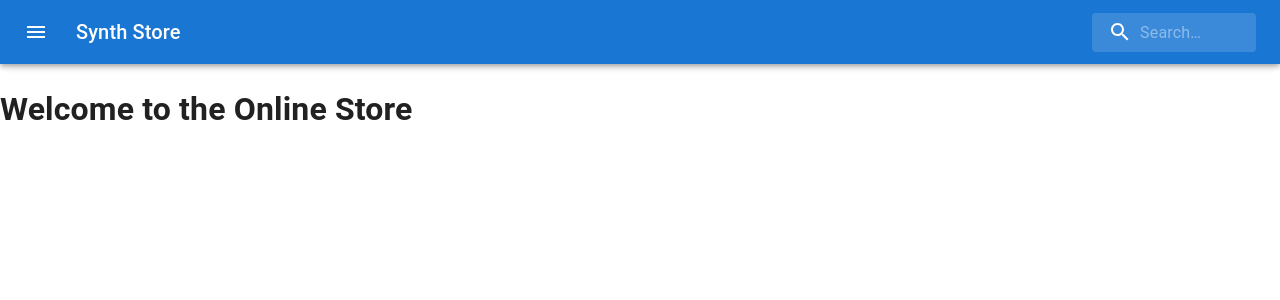
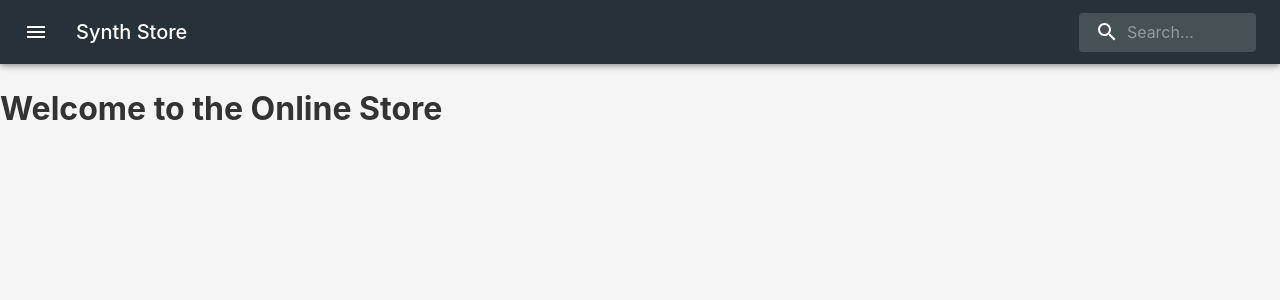
Before and after one commit to patrykkowalski0617/synth-store, a React (Vite) app: page / in a window 1280 px wide. Shown: the top 300 px of the page. Built offline with nearby package versions, Linux system fonts and the light colour scheme; no server answers.

Commit message:
custom mui theme

```diff
--- a/src/App.tsx
+++ b/src/App.tsx
@@ -5,10 +5,12 @@ import ProductPage from './components/pages/ProductPage/ProductPage';
 import CssBaseline from '@mui/material/CssBaseline';
 import Header from './components/organisms/Header/Header';
 import { Toolbar } from '@mui/material';
+import { ThemeProvider } from '@mui/material/styles';
+import { theme } from './theme';
 
 const App: React.FC = () => {
   return (
-    <>
+    <ThemeProvider theme={theme}>
       <CssBaseline />
       <BrowserRouter>
         <Header />
@@ -25,7 +27,7 @@ const App: React.FC = () => {
           />
         </Routes>
       </BrowserRouter>
-    </>
+    </ThemeProvider>
   );
 };
 
--- /dev/null
+++ b/src/theme/components.ts
@@ -0,0 +1,19 @@
+import { Components, Theme } from '@mui/material/styles';
+
+const components: Components<Omit<Theme, 'components'>> = {
+  MuiButton: {
+    styleOverrides: {
+      root: {
+        textTransform: 'none',
+        fontWeight: 'bold',
+        padding: '10px 20px',
+        borderRadius: '8px',
+        '&:hover': {
+          backgroundColor: '#b03804',
+        },
+      },
+    },
+  },
+};
+
+export default components;
--- /dev/null
+++ b/src/theme/index.ts
@@ -0,0 +1,4 @@
+export { default as theme } from './theme';
+export { default as palette } from './palette';
+export { default as typography } from './typography';
+export { default as components } from './components';
--- /dev/null
+++ b/src/theme/palette.ts
@@ -0,0 +1,20 @@
+import { blueGrey, deepOrange } from '@mui/material/colors';
+
+const palette = {
+  primary: {
+    main: blueGrey[900], // Dark Blue-Grey
+  },
+  secondary: {
+    main: deepOrange[500], // Deep Orange
+  },
+  background: {
+    default: '#f5f5f5', // Light Gray
+    paper: '#ffffff', // White for Cards, Modals, etc.
+  },
+  text: {
+    primary: '#333333',
+    secondary: '#666666',
+  },
+};
+
+export default palette;
--- /dev/null
+++ b/src/theme/theme.ts
@@ -0,0 +1,12 @@
+import { createTheme } from '@mui/material/styles';
+import palette from './palette';
+import typography from './typography';
+import components from './components';
+
+const theme = createTheme({
+  palette,
+  typography,
+  components,
+});
+
+export default theme;
--- /dev/null
+++ b/src/theme/typography.ts
@@ -0,0 +1,8 @@
+const typography = {
+  fontFamily: `'Inter', sans-serif`,
+  h1: { fontSize: '2rem', fontWeight: 700 },
+  h2: { fontSize: '1.75rem', fontWeight: 600 },
+  body1: { fontSize: '1rem' },
+};
+
+export default typography;
```
